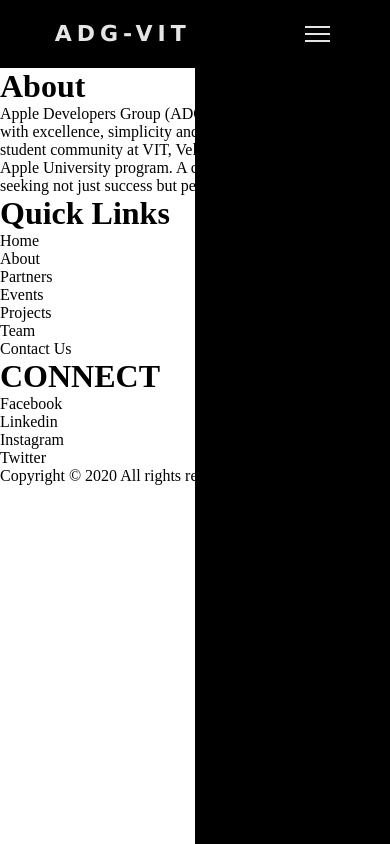
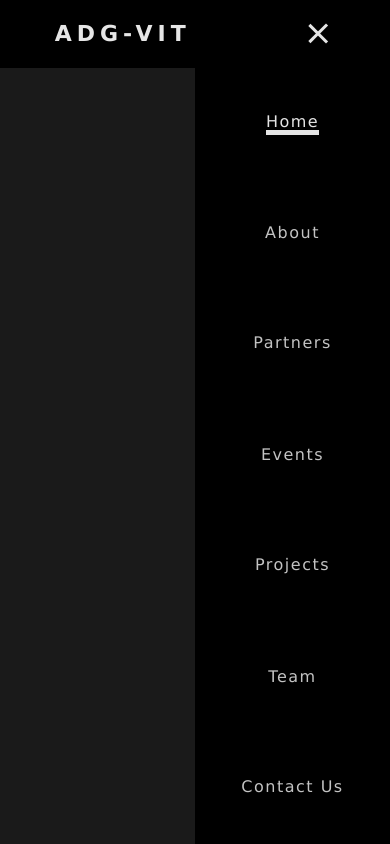
Before and after one commit to anmolbansal7/ADG-Official-Website-2021, a plain HTML site: page index.html in a window 390 px wide. Both pictures are taken after a click on the element 317 px from the left and 33 px from the top of the page. Shown: the top 844 px of the page. Drawn offline with nearby package versions, Linux system fonts and the light colour scheme.

Commit message:
header, footer complete

```diff
--- /dev/null
+++ b/css/foot-style.css
@@ -0,0 +1,199 @@
+a {
+	margin-bottom: 3%;
+}
+.footer h1,
+ul,
+p {
+	margin-block-start: 0;
+	margin-block-end: 0;
+}
+
+.footer {
+	width: 100%;
+	background: black;
+	display: block;
+}
+.inner-footer {
+	width: 95%;
+	margin: 0 auto;
+	padding: 0px 10px;
+	display: flex;
+	flex-wrap: wrap;
+	box-sizing: border-box;
+	justify-content: center;
+	/* text-align: center; */
+	/* height: 32vh; */
+}
+.footer-items {
+	width: 33%;
+	padding: 10px 20px;
+	box-sizing: border-box;
+	text-align: center;
+}
+
+/* .foot2{
+  margin-left: 10vw;
+*/
+.foot3 {
+	align-items: center;
+	text-align: center;
+	justify-content: center;
+}
+.sm {
+	margin-left: 20%;
+}
+.social-media ul {
+	margin-left: 35%;
+}
+.footer-items p {
+	color: #e5e5e5;
+	font-size: 14px;
+	text-align: justify;
+	line-height: 24px;
+}
+/* .footer-bottom {
+	padding: 10px;
+	text-align: center;
+	background: #121212;
+	color: #e5e5e5;
+	font-size: 12px;
+} */
+@media screen and (min-width: 1200px) {
+	.footer-items .foot2 {
+		margin-left: 30%;
+	}
+	.footer-items .foot1,
+	.foot3 {
+		margin-left: 20%;
+	}
+}
+@media screen and (min-width: 380px) and (max-width: 1200px) {
+	.footer-items:nth-child(1) {
+		width: 100%;
+
+		padding: 5px 10px;
+	}
+	.footer-items:nth-child(2) {
+		width: 50%;
+		padding: 0;
+	}
+	.footer-items:nth-child(3) {
+		width: 50%;
+		padding: 0;
+		margin: 0;
+	}
+	.foot1 {
+		margin-right: 0px;
+		align-items: center;
+		justify-content: center;
+		text-align: center;
+	}
+	.footer-items .foot2,
+	.foot1,
+	.foot3 {
+		padding: 0;
+		margin-left: 0;
+	}
+}
+@media screen and (max-width: 490px) {
+	.social-media ul {
+		margin-left: 10%;
+	}
+	.footer-items .foot2,
+	.foot1,
+	.foot3 {
+		padding: 0;
+		margin-left: 0;
+	}
+}
+@media screen and (max-width: 379px) {
+	.footer {
+		width: 100%;
+	}
+	.footer-items {
+		width: 100%;
+		padding: 0;
+	}
+	h1 {
+		margin-right: 0;
+	}
+	.foot1,
+	.foot3 {
+		align-items: center;
+		justify-content: center;
+		text-align: center;
+	}
+	.footer-items .foot2 {
+		padding-left: 0;
+	}
+	.footer-items .foot2,
+	.foot1,
+	.foot3 {
+		padding: 0;
+		margin-left: 0;
+	}
+	.foot3 ul li {
+		margin-left: 20%;
+	}
+}
+
+.copyright {
+	text-align: center;
+	padding: 1%;
+	font-size: 16px;
+}
+h1 {
+	padding: 15px 0;
+	font-size: 20px;
+	color: #e5e5e5;
+	text-transform: uppercase;
+}
+
+ul {
+	list-style: none;
+	color: #e5e5e5;
+	font-size: 16px;
+	letter-spacing: 0.5px;
+	padding-inline-start: 0;
+}
+
+ul a {
+	text-decoration: none;
+	outline: none;
+	color: #e5e5e5;
+	transition: 0.3s;
+}
+
+ul li {
+	margin: 5px 0;
+	display: flex;
+	flex-wrap: wrap;
+}
+ul li:hover {
+	color: white;
+	font-weight: 525;
+}
+
+.icons {
+	margin-left: 20px;
+}
+.icons:hover {
+	color: white;
+	font-weight: 525;
+}
+.qlinks {
+	margin-left: 15%;
+}
+.qlinks li {
+	float: left;
+	width: 50%;
+	margin-bottom: 2%;
+	margin-left: 0;
+	text-align: left;
+
+	overflow-wrap: initial;
+}
+.headQL {
+	display: flex;
+	justify-content: center;
+}
--- a/css/nav-style.css
+++ b/css/nav-style.css
@@ -4,38 +4,126 @@
 	list-style: none;
 	box-sizing: border-box;
 }
-
+/* Navbar starts */
 nav {
 	display: flex;
 	justify-content: space-around;
 	align-items: center;
 	min-height: 8vh;
-	background: black;
+	background-color: black;
 	color: #e5e5e5;
 	font-family: Verdana, Geneva, Tahoma, sans-serif;
 }
 .logo {
 	letter-spacing: 5px;
-    font-size: 22px;
+	font-size: 22px;
 }
+/* Nav Links */
 .navlinks {
 	display: flex;
 	justify-content: space-around;
 	width: 75%;
 	color: #e5e5e5;
 }
+.navlinks li {
+	list-style: none;
+	position: relative;
+}
 .navlinks a {
-	font-size: 18px;
+	font-size: 16px;
 	color: #e5e5e5;
 	text-decoration: none;
+	letter-spacing: 1.5px;
+	opacity: 0.85;
+	padding-bottom: 2.5vh;
+	padding-top: 2vh;
 }
-.mobile {
+/* Active Nav Link */
+#active {
+	opacity: 1;
+	font-weight: 525;
+}
+#active::before {
+	height: 5px;
+	content: "";
+	position: absolute;
+	background-color: #e5e5e5;
+}
+/* Nav Link Animation */
+.nav-link:hover {
+	opacity: 1;
+	font-weight: 525;
+}
+
+.nav-link::before {
+	transition: 250ms;
+	height: 5px;
+	content: "";
+	position: absolute;
+	background-color: #e5e5e5;
+}
+
+.nav-link-grow-up::before {
+	height: 0%;
+	width: 100%;
+	bottom: -9%;
+}
+
+.nav-link-grow-up:hover::before {
+	height: 5px;
+}
+
+/* Dropdown in Event*/
+.dropdown-content {
+	display: none;
+	position: absolute;
+	background-color: black;
+	min-width: 150px;
+	box-shadow: 0px 8px 16px 0px rgba(0, 0, 0, 0.2);
+	z-index: 1;
+	margin-top: 6vh;
+}
+
+.dropdown-content a {
+	font-size: 14px;
+	float: none;
+	color: #e5e5e5;
+	padding: 12px 16px;
+	text-decoration: none;
+	display: block;
+	text-align: left;
+}
+
+.dropdown-content a:hover {
+	background-color: rgb(41, 40, 40);
+	opacity: 1;
+}
+
+.dropdown:hover .dropdown-content {
+	display: block;
+}
+
+/* Dropdown Responsivity */
+@media screen and (max-width: 768px) {
+	.dropdown-content {
+		display: none;
+	}
+	.dropdown-content a {
+		display: none;
+	}
+	i.fa-caret-down {
+		display: none;
+	}
+}
+
+/* Responsivity */
+.burger {
 	display: none;
 	cursor: pointer;
 }
-.mobile div {
+.burger div {
 	width: 25px;
-	height: 2px;
+	height: 3px;
 	background-color: #e5e5e5;
 	margin: 5px;
 	transition: all 0.3s ease;
@@ -70,7 +158,11 @@ nav {
 	.navlinks li {
 		opacity: 0;
 	}
-	.mobile {
+	.navlinks a {
+		padding-top: 0%;
+		padding-bottom: 0%;
+	}
+	.burger {
 		display: block;
 	}
 }
@@ -78,7 +170,7 @@ nav {
 .nav-active {
 	transform: translateX(0%);
 }
-
+/* Responsive Navlink Animation */
 @keyframes navLinkFade {
 	from {
 		opacity: 0;
@@ -89,9 +181,9 @@ nav {
 		transform: translateX(0px);
 	}
 }
-
+/* Toggle Animation Burger */
 .toggle .line1 {
-	transform: rotate(-45 deg) translate(-5px, 6px);
+	transform: rotate(-45deg) translate(-5px, 6px);
 }
 
 .toggle .line2 {
@@ -99,5 +191,5 @@ nav {
 }
 
 .toggle .line3 {
-	transform: rotate(45 deg) translate(-5px, -6px);
+	transform: rotate(45deg) translate(-5px, -6px);
 }
--- a/index.html
+++ b/index.html
@@ -6,17 +6,26 @@
 		<meta http-equiv="X-UA-Compatible" content="ie=edge" />
 		<!-- Linking CSS -->
 		<link type="text/css" rel="stylesheet" href="css/nav-style.css" />
+		<link type="text/css" rel="stylesheet" href="css/foot-style.css" />
 		<!-- External Links -->
+		<!-- CSS Font -->
+		<link
+			rel="stylesheet"
+			href="https://cdnjs.cloudflare.com/ajax/libs/font-awesome/4.7.0/css/font-awesome.min.css"
+		/>
+		<!--  -->
 		<script
 			src="https://code.jquery.com/jquery-3.2.1.slim.min.js"
 			integrity="sha384-KJ3o2DKtIkvYIK3UENzmM7KCkRr/rE9/Qpg6aAZGJwFDMVNA/GpGFF93hXpG5KkN"
 			crossorigin="anonymous"
 		></script>
+		<!--  -->
 		<script
 			src="https://cdnjs.cloudflare.com/ajax/libs/popper.js/1.12.9/umd/popper.min.js"
 			integrity="sha384-ApNbgh9B+Y1QKtv3Rn7W3mgPxhU9K/ScQsAP7hUibX39j7fakFPskvXusvfa0b4Q"
 			crossorigin="anonymous"
 		></script>
+		<!--  -->
 		<script
 			src="https://maxcdn.bootstrapcdn.com/bootstrap/4.0.0/js/bootstrap.min.js"
 			integrity="sha384-JZR6Spejh4U02d8jOt6vLEHfe/JQGiRRSQQxSfFWpi1MquVdAyjUar5+76PVCmYl"
@@ -33,20 +42,47 @@
 
 	<body>
 		<!--NAVBAR Starts-->
-		<nav class="nav-active">
+		<nav class="nav-active" id="navbar">
+			<!-- Logo in Navbar -->
 				<div class="logo">
-				<h4>ADG-VIT</h4>
+					<h4 style="text-decoration: none"><a href="index.html" style="text-decoration: none; color: #e6e6e6">ADG-VIT</a></h4>
 				</div>
+			<!-- Nav Links -->
 			<ul class="navlinks">
-				<li><a href="#">Home</a></li>
-				<li><a href="#">About</a></li>
-				<li><a href="#">Partners</a></li>
-				<li><a href="#">Events</a></li>
-				<li><a href="#">Projects</a></li>
-				<li><a href="#">Team</a></li>
-				<li><a href="#">Contact Us</a></li>
+				<li>
+					<a href="index.html" class="nav-link nav-link-grow-up" id="active">Home</a>
+				</li>
+				<li>
+					<a href="about.html" class="nav-link nav-link-grow-up">About</a>
+				</li>
+				<li>
+					<a href="partners.html" class="nav-link nav-link-grow-up">Partners</a>
+				</li>
+				<!-- Dropdown menu -->
+				<li class="dropdown">
+					<a href="events.html" class="nav-link">
+						Events
+						<i class="fa fa-caret-down"></i>
+					</a>
+					<div class="dropdown-content">
+						<a href="ios.html">iOS Fusion</a>
+						<a href="unidev.html">UniDev</a>
+						<a href="hackgrid.html">HackGrid</a>
+					</div>
+				</li>
+				<li>
+					<a href="projects.html" class="nav-link nav-link-grow-up">Projects</a>
+				</li>
+				<li>
+					<a href="team.html" class="nav-link nav-link-grow-up">Team</a>
+				</li>
+				<li>
+					<a href="contact.html" class="nav-link nav-link-grow-up">Contact Us</a>
+				</li>
 			</ul>
-			<div class="mobile toggle">
+
+			<!-- Responsive Burger Menu -->
+			<div class="burger">
 				<div class="line1"></div>
 				<div class="line2"></div>
 				<div class="line3"></div>
@@ -54,47 +90,58 @@
 		</nav>
 		<!--NAVBAR Ends-->
 
+
 		<!--Landing Page-->
+		<div style="height: 200vh; background-color: #1a1a1a;"></div>
 
-		<!--FOOTER Starts-->
+		<!-- Footer Start -->
 		<div class="footer">
     		<div class="inner-footer">
         		<div class="footer-items">
-					<div class="footer1">
+            		<div class="foot1">
             			<h1>About</h1>
              				<p>
-							Apple Developers Group (ADG) is a name synonymous with excellence,
-							simplicity and dedication. It is a registered student community at
-							VIT, Vellore established under the Apple University program. A
-							coterie of talented minds seeking not just success but perfection.
+							  Apple Developers Group (ADG) is a name synonymous with excellence, simplicity and dedication.
+							  It is a registered student community at VIT, Vellore established under the Apple University program.
+							  A coterie of talented minds seeking not just success but perfection.
              </p>
         </div>
-					<div class="footer2">
-						<h1>Quick Links</h1>
-						<ul>
-							<li>Home</li>
-							<li>About</li>
-							<li>Partners</li>
-							<li>Events</li>
-							<li>Projects</li>
-							<li>Team</li>
-							<li>Contact Us</li>
+    </div>
+        <div class="footer-items">
+            <div class="foot2">
+                <h1 class="headQL">Quick Links</h1>
+                 <div class="border">
+                     <ul class="social qlinks">
+                         <a href="index.html"><li>Home</li></a>
+                         <a href="about.html"><li>About</li></a>
+                         <a href="partners.html"><li>Partners</li></a>
+                         <a href="events.html"><li>Events</li></a>
+                         <a href="projects.html"><li>Projects</li></a>
+                         <a href="team.html"><li>Team</li></a>
+                         <a href="contact.html"><li>Contact Us</li></a>
                      </ul>
                  </div>
-					<div class="footer3">
-						<h1>CONNECT</h1>
-						<ul>
-							<li>Facebook</li>
-							<li>Linkedin</li>
-							<li>Instagram</li>
-							<li>Twitter</li>
+            </div>
+        </div>
+                <div class="footer-items">
+                    <div class="foot3">
+                        <h1>Social</h1>
+                        <div class="border">
+                         <div class="social-media">
+                             <ul class="social">
+                                <li><a href="https://www.facebook.com/vitios/" target="_blank"><img src="Assets/Common-Assets/fb.png" style="width: 18px; height: 18px; float: left; overflow: hidden;"></i><span class="icons" >Facebook </span></a></li>
+                                 <li><a href="https://www.linkedin.com/company/adgvit/" target="_blank"><img src="Assets/Common-Assets/linkedin.png" style="width: 18px; height: 18px; float: left; overflow: hidden;"></i><span class="icons">Linkedin</span></a></li>
+                                 <li><a href="https://www.instagram.com/adgvit/" target="_blank"><img src="Assets/Common-Assets/insta.png" style="width: 18px; height: 18px; float: left; overflow: hidden;"></i><span class="icons" >Instagram</span></a></li>
+                                 <li><a href="https://twitter.com/adgvit" target="_blank"><img src="Assets/Common-Assets/twitter.png" style="width: 18px; height: 18px; float: left; overflow: hidden;"></i><span class="icons" >Twitter</span></a></li>
                              </ul>
+                         </div>
+                        </div>
             </div>
     </div>
     </div>
       <div class="copyright">
         <p>
-					Copyright ©
+          Copyright &copy;
           <script>
             document.write(new Date().getFullYear());
           </script>
@@ -102,8 +149,8 @@
         </p>
       </div>
     </div>
-		<!--FOOTER Ends-->
-
-		<script src="js/index-script.js"></script>
+  <!-- End Footer -->
+		<!-- Linking JavaScript -->
+		<script src="js/nav-script.js"></script>
 	</body>
 </html>
--- a/js/index-script.js
+++ /dev/null
@@ -1,25 +0,0 @@
-const navSlide = () => {
-	const mobile = document.querySelector(".mobile");
-	const nav = document.querySelector(".navlinks");
-	const navLinks = document.querySelectorAll(".navlinks li");
-
-	mobile.addEventListener("click", () => {
-		//Toggle Nav
-		nav.classList.toggle("nav-active");
-
-		//Animate Links
-		navLinks.forEach((link, index) => {
-			if (link.style.animation) {
-				link.style.animation = "";
-			} else {
-				link.style.animation = `.navLinkFade 0.5s ease forwards ${
-					index / 7 + 1.5
-				}s`;
-			}
-		});
-		//Burger Animation
-		mobile.classList.toggle("toggle");
-	});
-};
-
-navSlide();
--- /dev/null
+++ b/js/nav-script.js
@@ -0,0 +1,25 @@
+const navSlide = () => {
+	const burger = document.querySelector(".burger");
+	const nav = document.querySelector(".navlinks");
+	const navLinks = document.querySelectorAll(".navlinks li");
+
+	burger.addEventListener("click", () => {
+		//Toggle Nav
+		nav.classList.toggle("nav-active");
+
+		//Animate Links
+		navLinks.forEach((link, index) => {
+			if (link.style.animation) {
+				link.style.animation = "";
+			} else {
+				link.style.animation = `navLinkFade 0.5s ease forwards ${
+					index / 7 + 0.4
+				}s`;
+			}
+		});
+		//Burger Animation
+		burger.classList.toggle("toggle");
+	});
+};
+
+navSlide();
```
Also changed, not shown: Assets/Common-Assets/fb.png (added), Assets/Common-Assets/insta.png (added), Assets/Common-Assets/linkedin.png (added), Assets/Common-Assets/twitter.png (added). Lines whose indentation alone changed are shown as unchanged.
